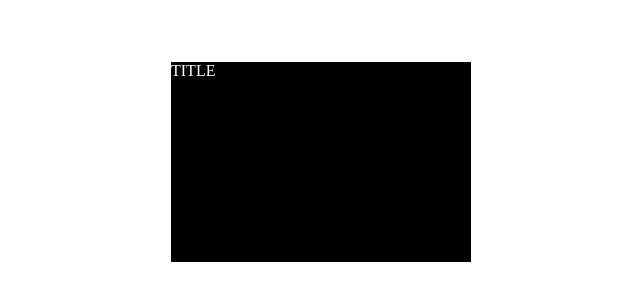
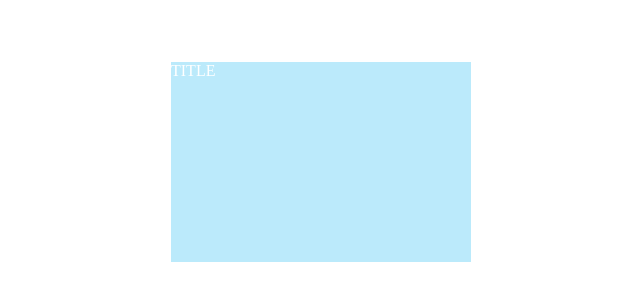
Before and after one commit to xiaoyueguang/JavaScript-Libraries, a plain HTML site: page ModalDialog/index.html in a window 1280 px wide. Shown: the part 138-438 px from the top of the page, without its empty margins (79-719 px from the left). Drawn offline with Linux system fonts and the light colour scheme.

Commit message:
修改色彩

```diff
--- a/ModalDialog/index.html
+++ b/ModalDialog/index.html
@@ -6,7 +6,7 @@
 
 	<style>
 		#dialog{
-			background:#000;
+			background:#BBEAFB;
 			color:#fff;
 		}
 		body{
```
